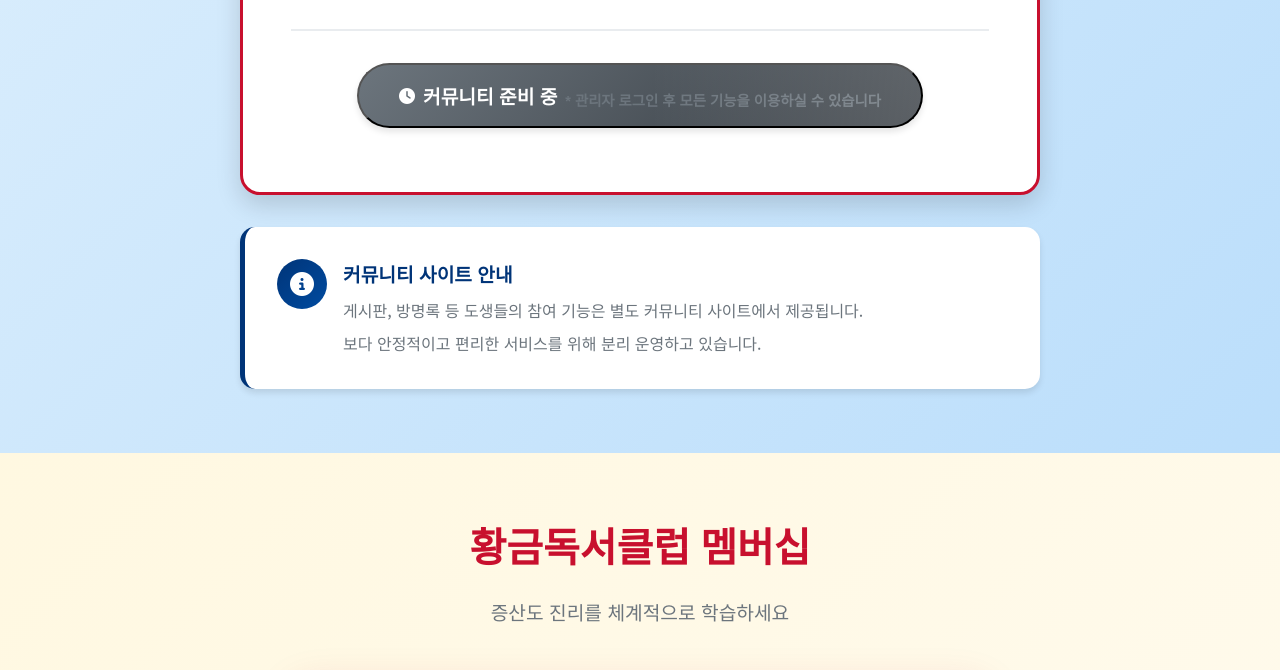
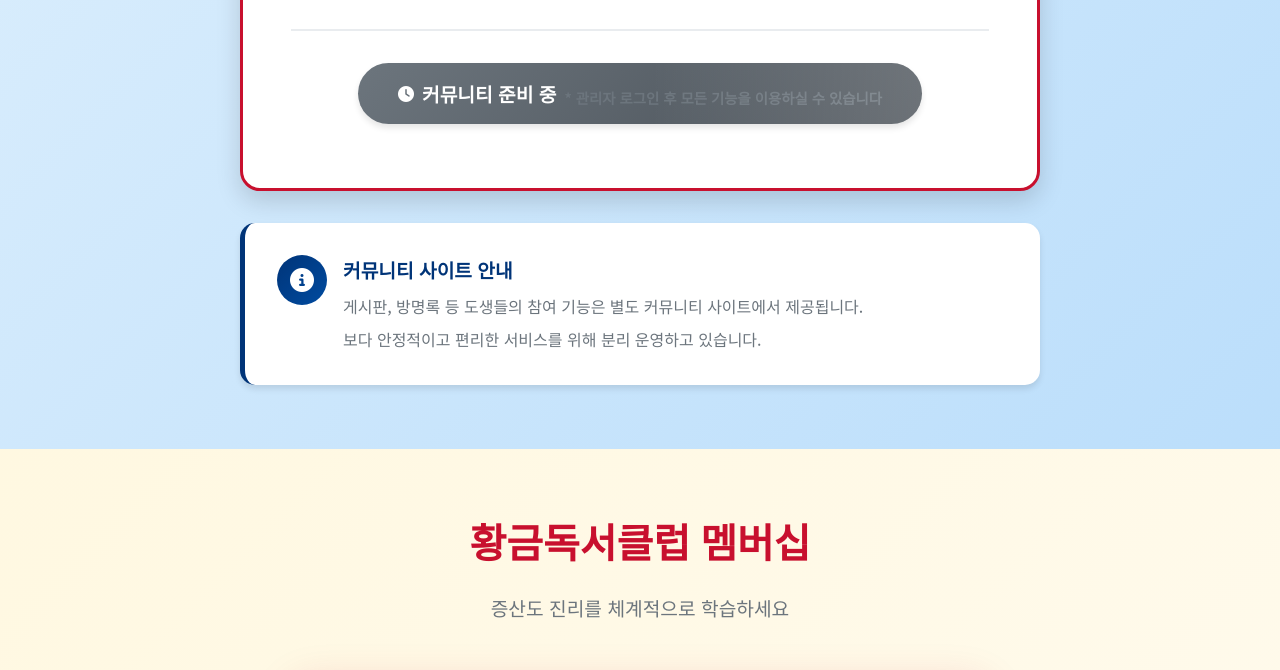
Before and after one commit to taeul21-design/jsd-gyeongju, a plain HTML site: page index.html in a window 1280 px wide. Shown: the part 1513-2183 px from the top of the page. Drawn offline with Linux system fonts and the light colour scheme; no server answers.

Commit message:
"Update redirect button styles for coming soon mode"

```diff
--- a/css/community-redirect.css
+++ b/css/community-redirect.css
@@ -152,6 +152,43 @@
     font-weight: 400 !important;
 }
 
+/* 준비 중 버튼 스타일 */
+.btn-coming-soon {
+    background: linear-gradient(135deg, #6C757D, #495057) !important;
+    cursor: not-allowed;
+    position: relative;
+    overflow: hidden;
+    border: none;
+    font-family: inherit;
+}
+
+.btn-coming-soon::before {
+    content: '';
+    position: absolute;
+    top: 0;
+    left: -100%;
+    width: 100%;
+    height: 100%;
+    background: linear-gradient(90deg, transparent, rgba(255,255,255,0.2), transparent);
+    animation: shimmer 2s infinite;
+}
+
+@keyframes shimmer {
+    0% {
+        left: -100%;
+    }
+    100% {
+        left: 100%;
+    }
+}
+
+.btn-coming-soon:hover {
+    background: linear-gradient(135deg, #495057, #343A40) !important;
+    transform: none !important;
+    box-shadow: 0 6px 20px rgba(108, 117, 125, 0.3) !important;
+    cursor: not-allowed;
+}
+
 /* 반응형 디자인 */
 @media (max-width: 768px) {
     .redirect-icon {
```
